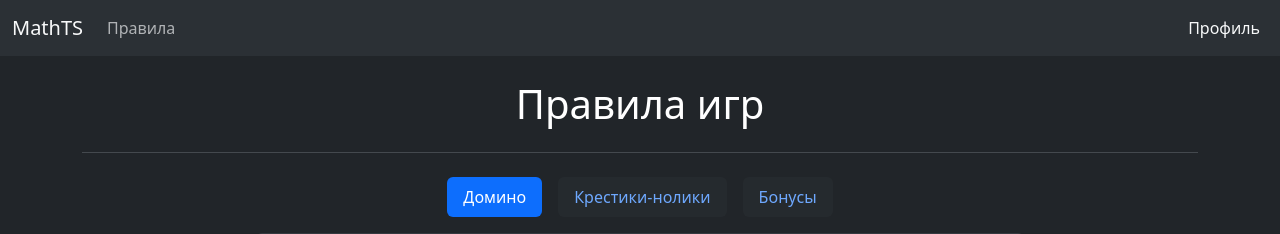
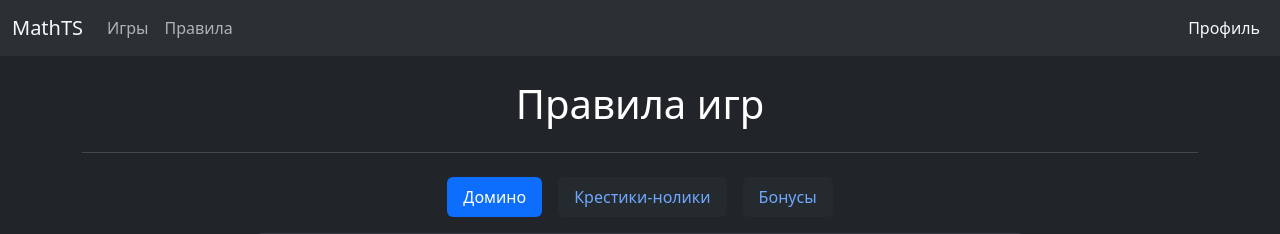
Before and after one commit to dellyis/math-ts, a Python web app: template templates/rules.html in a window 1280 px wide. Shown: the top 234 px of the page. Run offline with Jinja, Linux system fonts and the light colour scheme; the template is opened without the code that fills it, so the values that code supplies are empty.

Commit message:
feat: add link in header with pages of games

```diff
--- a/templates/base.html
+++ b/templates/base.html
@@ -21,6 +21,11 @@
             </button>
             <div class="collapse navbar-collapse" id="navbarNav">
                 <ul class="navbar-nav">
+                    <li class="nav-item">
+                        <a class="nav-link" aria-current="page" href="/games">
+                            Игры
+                        </a>
+                    </li>
                     <li class="nav-item">
                         <a class="nav-link" aria-current="page" href="/rules">
                             Правила
```
